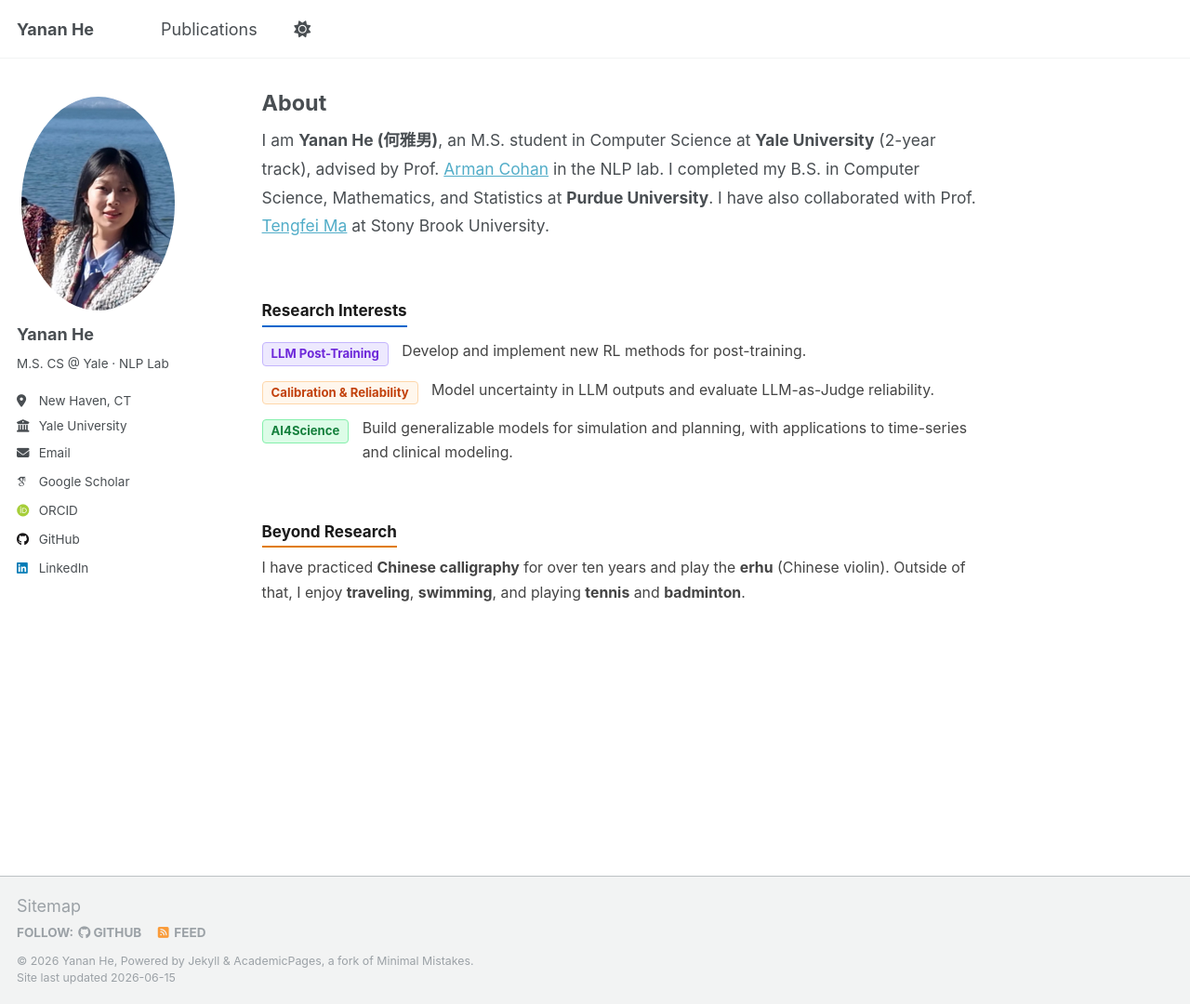
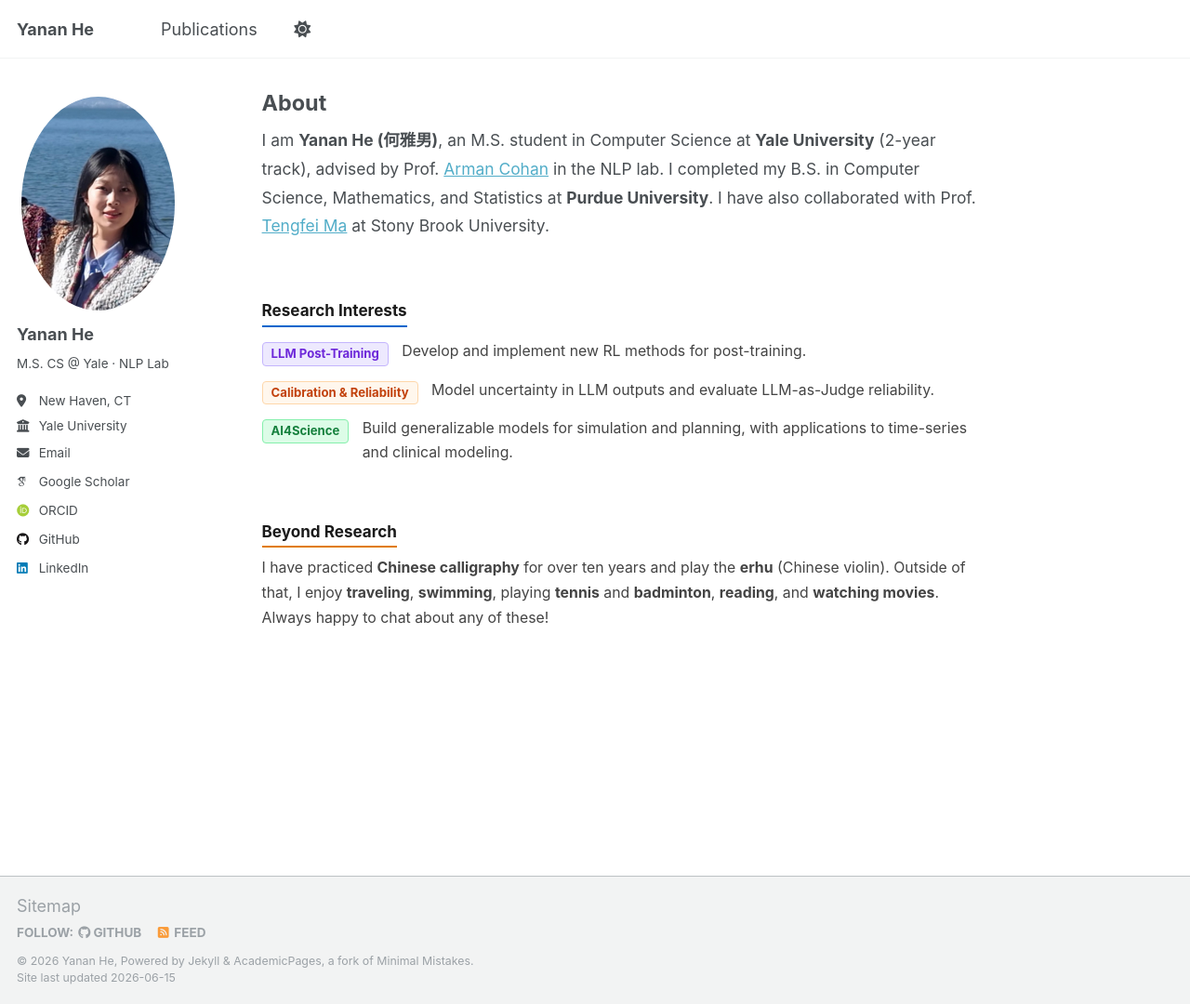
Before and after one commit to Echoo113/Echoo113.github.io, a Jekyll site: the page built from _pages/about.md, in a window 1280 px wide and 1080 px high. Shown: the whole window at 93% size. Built offline with Jekyll 4.4.1, drawn with Linux system fonts in a browser that asks for light colours; some web fonts are replaced.

Commit message:
Add reading and movies to hobbies section
Co-Authored-By: Claude Sonnet 4.6 <noreply@anthropic.com>

```diff
--- a/_pages/about.md
+++ b/_pages/about.md
@@ -33,5 +33,5 @@ redirect_from:
 
 <div class="about-hobbies">
 <h3>Beyond Research</h3>
-<p>I have practiced <strong>Chinese calligraphy</strong> for over ten years and play the <strong>erhu</strong> (Chinese violin). Outside of that, I enjoy <strong>traveling</strong>, <strong>swimming</strong>, and playing <strong>tennis</strong> and <strong>badminton</strong>.</p>
+<p>I have practiced <strong>Chinese calligraphy</strong> for over ten years and play the <strong>erhu</strong> (Chinese violin). Outside of that, I enjoy <strong>traveling</strong>, <strong>swimming</strong>, playing <strong>tennis</strong> and <strong>badminton</strong>, <strong>reading</strong>, and <strong>watching movies</strong>. Always happy to chat about any of these!</p>
 </div>
```
